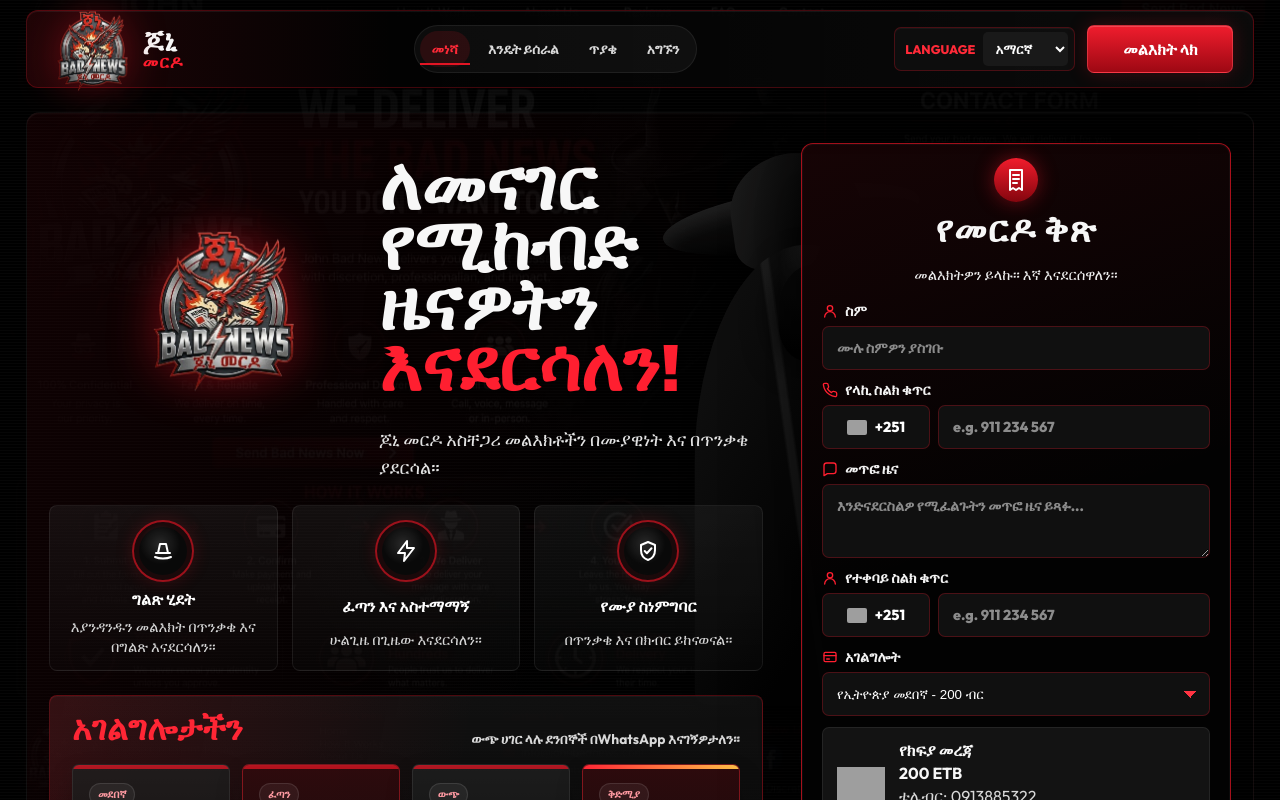
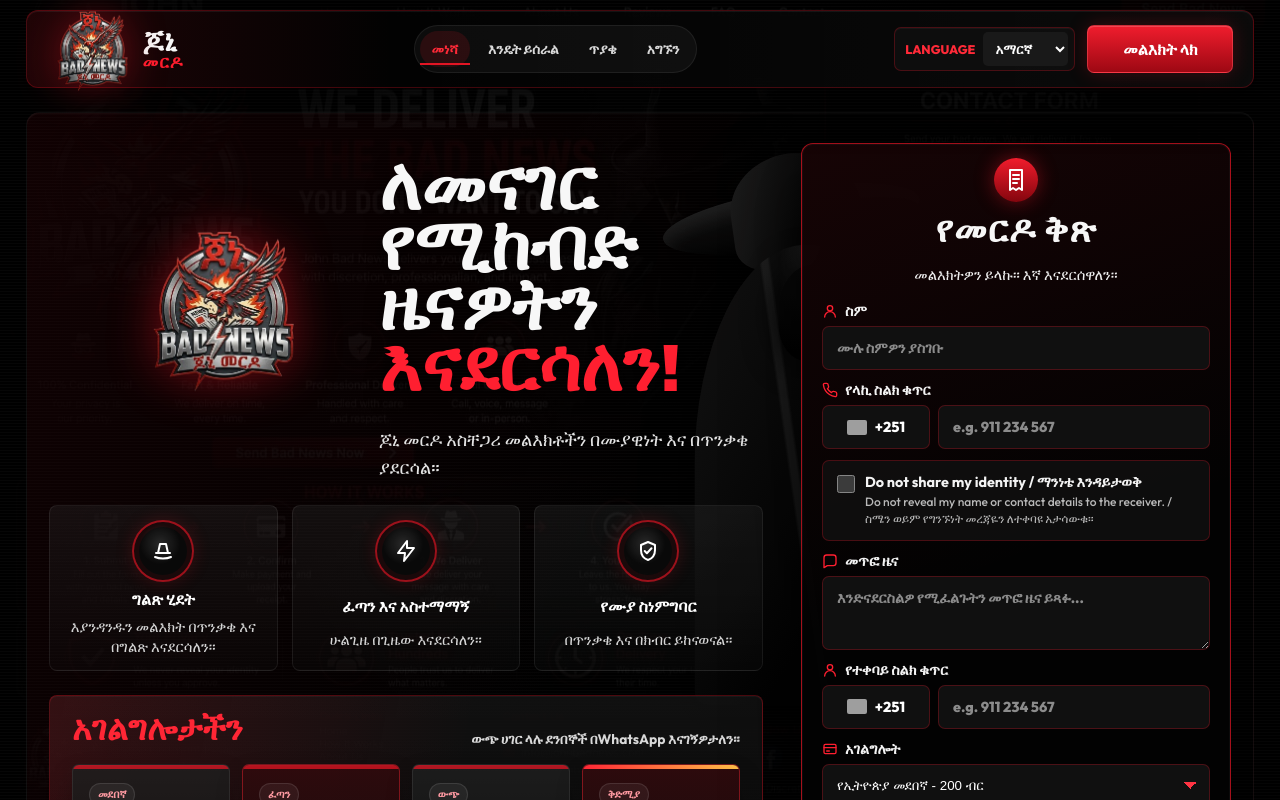
Before and after one commit to FRAOL812/john-bad-news-website, a React (Vite) app: page / in a window 1280 px wide. Shown: the top 800 px of the page. Built offline with nearby package versions, Linux system fonts and the light colour scheme; grey boxes are pictures that could not be loaded.

Commit message:
Add anonymous identity option to request form

```diff
--- a/src/App.tsx
+++ b/src/App.tsx
@@ -55,6 +55,7 @@ type SubmissionRecord = {
   telebirrReceiptVerified?: boolean;
   paypalReceiptVerified?: boolean;
   receiptFile: string;
+  keepIdentityPrivate: boolean;
   language: "en" | "am";
 };
 
@@ -576,6 +577,8 @@ const formTranslations = {
     intro: "Send your bad news. We will deliver it for you.",
     name: "Name",
     namePlaceholder: "Enter your full name",
+    keepIdentityPrivate: "Keep my identity anonymous",
+    keepIdentityPrivateHelp: "Do not reveal my name or contact details to the receiver.",
     phone: "Sender Phone Number",
     receiverPhone: "Receiver Phone Number",
     message: "Bad News",
@@ -626,6 +629,8 @@ const formTranslations = {
     intro: "መልእክትዎን ይላኩ። እኛ እናደርሰዋለን።",
     name: "ስም",
     namePlaceholder: "ሙሉ ስምዎን ያስገቡ",
+    keepIdentityPrivate: "ማንነቴ እንዳይታወቅ",
+    keepIdentityPrivateHelp: "ስሜን ወይም የግንኙነት መረጃዬን ለተቀባዩ አታሳውቁ።",
     phone: "የላኪ ስልክ ቁጥር",
     receiverPhone: "የተቀባይ ስልክ ቁጥር",
     message: "መጥፎ ዜና",
@@ -1046,6 +1051,7 @@ export default function App() {
       telebirrReceiptVerified: paymentMethod === "telebirr",
       paypalReceiptVerified: paymentMethod === "paypal",
       receiptFile: receiptName || (receiptLink ? "Telebirr receipt link" : ""),
+      keepIdentityPrivate: form.get("keepIdentityPrivate") === "on",
       language,
     };
 
@@ -1393,6 +1399,14 @@ export default function App() {
                 </div>
               </label>
 
+              <label className="privacy-checkbox">
+                <input name="keepIdentityPrivate" type="checkbox" />
+                <span>
+                  <strong>Do not share my identity / ማንነቴ እንዳይታወቅ</strong>
+                  <small>Do not reveal my name or contact details to the receiver. / ስሜን ወይም የግንኙነት መረጃዬን ለተቀባዩ አታሳውቁ።</small>
+                </span>
+              </label>
+
               <label>
                 <span>
                   <Icon name="message" /> {formText.message}
--- a/src/styles.css
+++ b/src/styles.css
@@ -826,6 +826,36 @@ label span svg {
 .contact-card input::placeholder,
 .contact-card textarea::placeholder {
   color: #8c8c8c;
+}
+
+.contact-card .privacy-checkbox {
+  grid-template-columns: auto minmax(0, 1fr);
+  align-items: start;
+  gap: 10px;
+  padding: 12px 14px;
+  border: 1px solid rgba(226, 21, 36, 0.28);
+  border-radius: 7px;
+  background: rgba(18, 18, 18, 0.72);
+  cursor: pointer;
+}
+
+.contact-card .privacy-checkbox input {
+  width: 18px;
+  min-height: 18px;
+  margin: 2px 0 0;
+  accent-color: #e21524;
+}
+
+.contact-card .privacy-checkbox > span {
+  display: grid;
+  gap: 3px;
+}
+
+.contact-card .privacy-checkbox small {
+  color: #b8b8b8;
+  font-size: 0.75rem;
+  font-weight: 500;
+  line-height: 1.4;
 }
 
 .phone-input-group {
```
Also changed, not shown: 1 other file (tests, documents, lock files or other folders).
